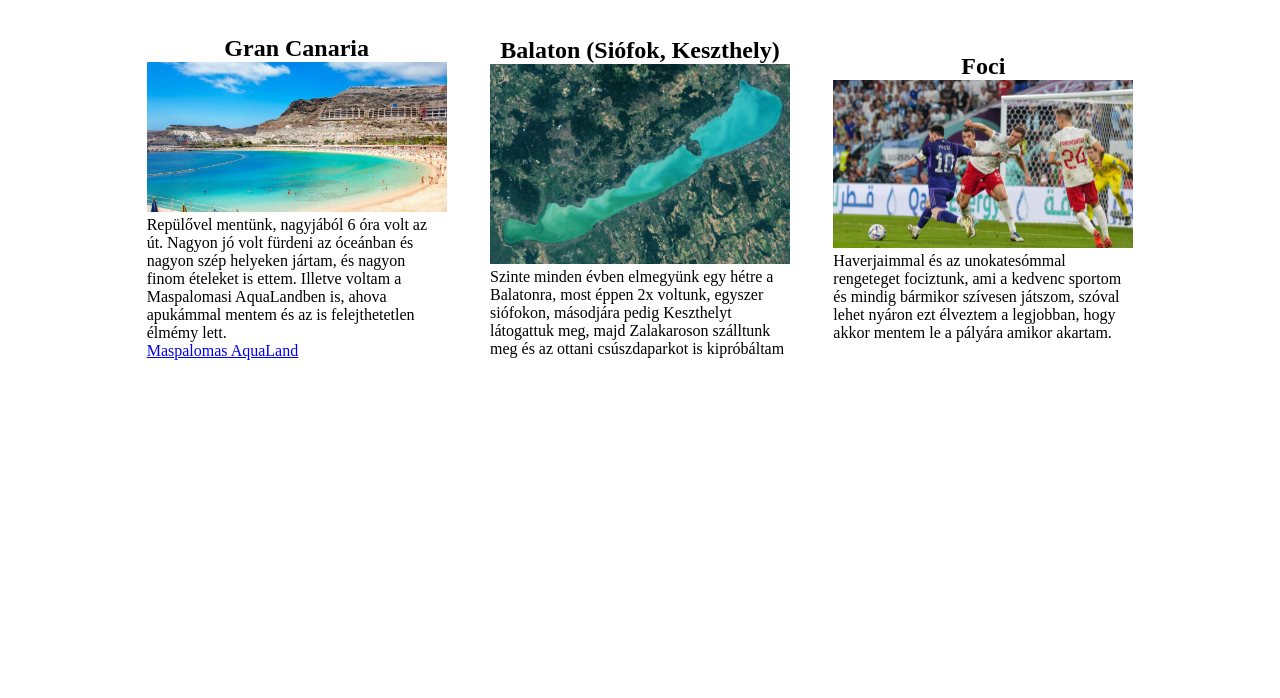
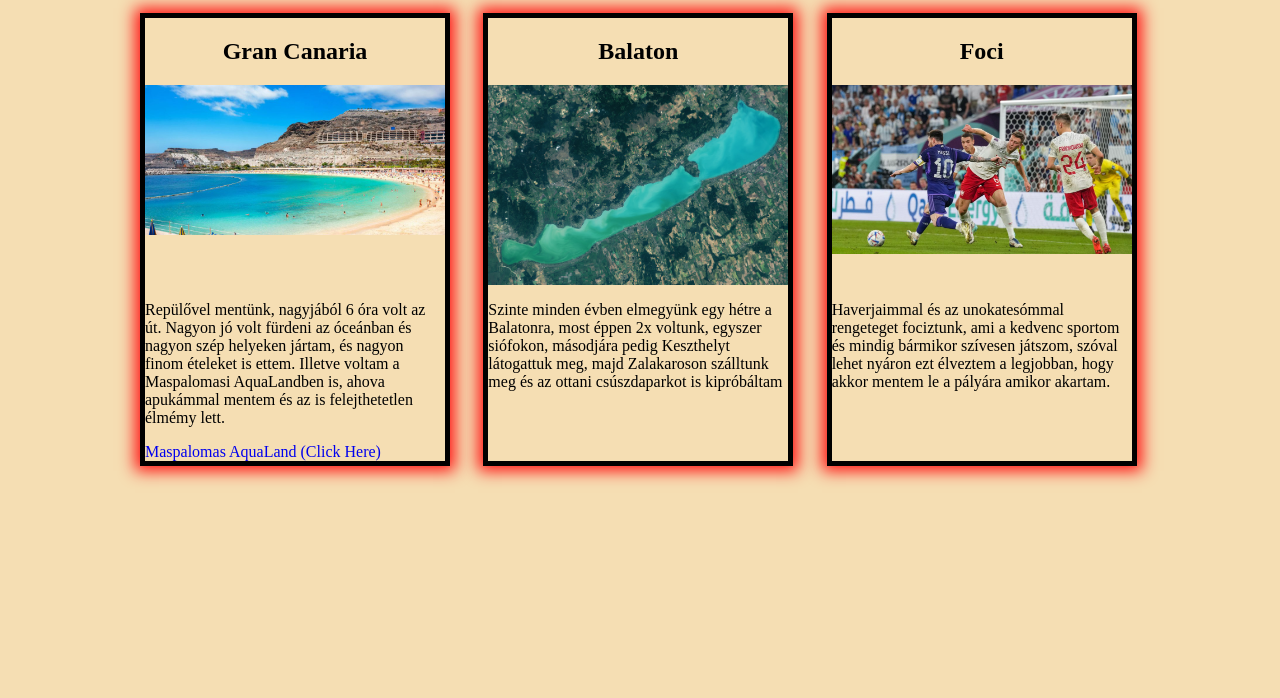
Before and after one commit to ptky/ismetles, a plain HTML site: page index.html in a window 1280 px wide. Shown: the part 102-800 px from the top of the page. Drawn offline with Linux system fonts and the light colour scheme.

Commit message:
reszponziv + sigma

```diff
--- a/index.html
+++ b/index.html
@@ -9,22 +9,26 @@
     <link rel="stylesheet" href="main.css" />
   </head>
   <body>
-    <h1>Nyaram - 2025</h1>
+    <h1>Nyaram  2025</h1>
     <article>
       <section>
         <h2>Gran Canaria</h2>
+        <div class="kep123">
         <img src="kepek/grancanaria.jpg" alt="gran canaria beach" />
+        </div>
         <p>
           Repülővel mentünk, nagyjából 6 óra volt az út. Nagyon jó volt fürdeni
           az óceánban és nagyon szép helyeken jártam, és nagyon finom ételeket
           is ettem. Illetve voltam a Maspalomasi AquaLandben is, ahova apukámmal
           mentem és az is felejthetetlen élmémy lett.
         </p>
-        <a href="https://www.aqualand.es/maspalomas/en/">Maspalomas AquaLand</a>
+        <a href="https://www.aqualand.es/maspalomas/en/">Maspalomas AquaLand (Click Here)</a>
       </section>
       <section>
-        <h2>Balaton (Siófok, Keszthely)</h2>
+        <h2>Balaton</h2>
+        <div class="kep123">
         <img src="kepek/balaton.jpg" alt="balaton" />
+        </div>
         <p>
           Szinte minden évben elmegyünk egy hétre a Balatonra, most éppen 2x
           voltunk, egyszer siófokon, másodjára pedig Keszthelyt látogattuk meg,
@@ -34,7 +38,9 @@
       </section>
       <section>
         <h2>Foci</h2>
+        <div class="kep123">
         <img src="kepek/foci.jpg" alt="balaton" />
+        </div>
         <p>
           Haverjaimmal és az unokatesómmal rengeteget fociztunk, ami a kedvenc
           sportom és mindig bármikor szívesen játszom, szóval lehet nyáron ezt
--- a/main.css
+++ b/main.css
@@ -1,10 +1,25 @@
+body {
+    background-color: wheat;
+}
 h1 {
     text-align: center;
     padding: 50px;
+    border: solid 5px black;
+    border-radius: 20px;
+    max-width: 200px;
+    padding: 20px;
+    margin: auto;
+    background-color: azure;
 }
 
 h2 {
     text-align: center
+}
+
+a {
+
+    text-decoration: none;
+
 }
 
 article {
@@ -12,16 +27,36 @@ article {
     display: grid;
     grid-template-columns: 1fr 1fr 1fr;
     gap: 30px;
+    margin: auto;
 }
 
 section {
     max-width: 300px;
+    margin-top: 20px;
+    gap:  10px;
+    border: solid 5px black;
+    -webkit-box-shadow: 0px 0px 15px 5px #FF1212;
+    box-shadow: 0px 0px 15px 5px #FF1212;
 }
 
 img {
     width: 100%;
 }
 
-* {
-    margin: auto;
+
+.kep123 {
+    height: 200px;
+    overflow: hidden;
 }
+
+@media screen and (max-width: 800px) {
+    article {
+        grid-template-columns: 1fr;
+
+    }
+    section {
+        margin: auto;
+        margin-top: 40px;
+    }
+
+}
```
